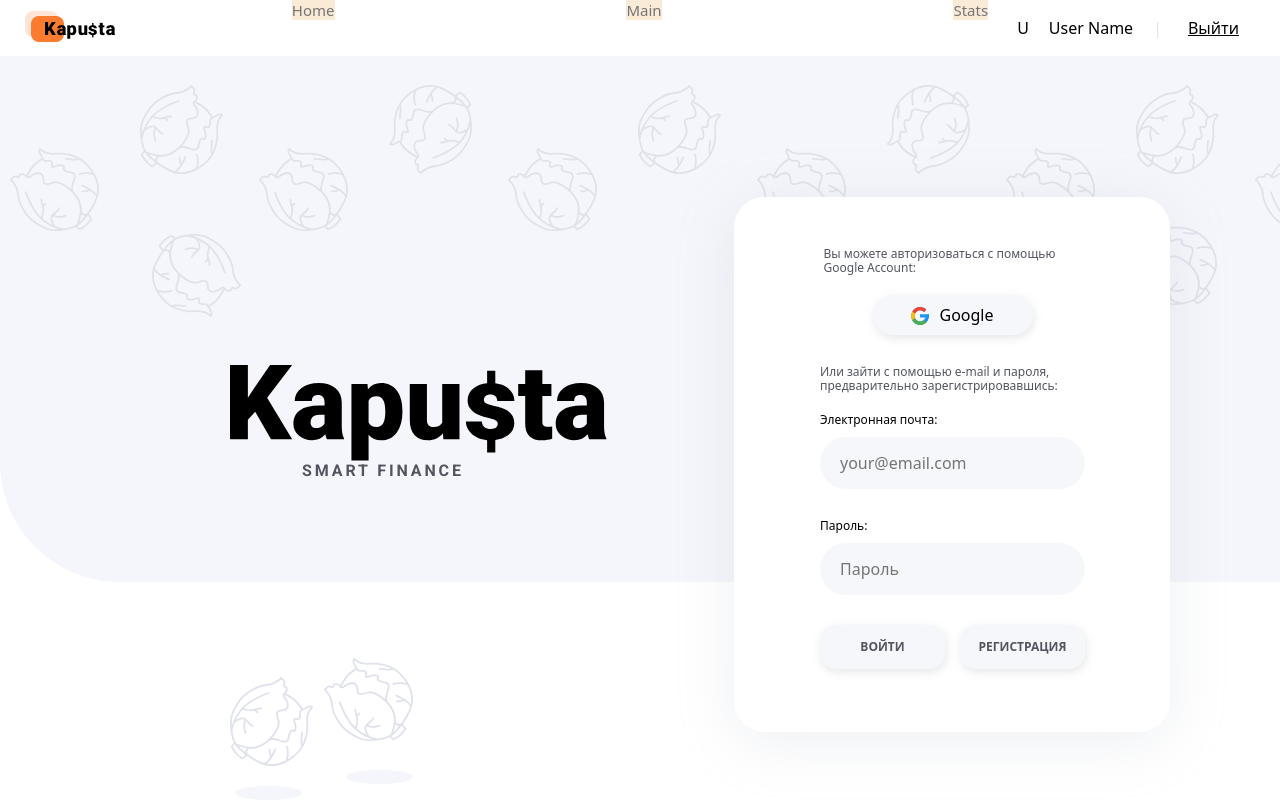
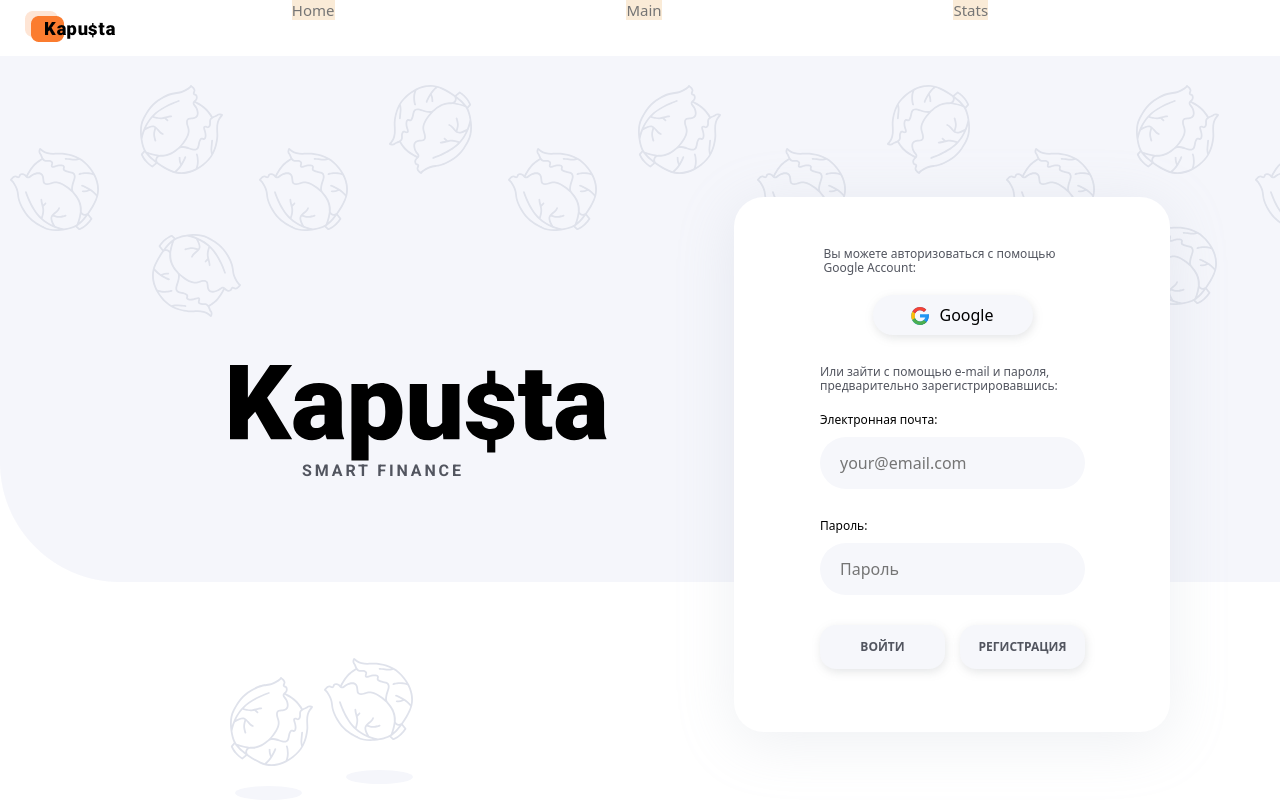
Before and after one commit to Oleh-Mohylnyi/kapusta-bl3-front, a React (Create React App) app: page / in a window 1280 px wide. Built offline with nearby package versions, Linux system fonts and the light colour scheme.

Commit message:
logout-button

```diff
--- a/src/components/ButtonLogout/ButtonLogout.js
+++ b/src/components/ButtonLogout/ButtonLogout.js
@@ -2,11 +2,7 @@
 
 export default function button({ title, handleClick, type }) {
   return (
-    <button
-      type={type}
-      className={styles.button}
-      // onClick={handleClick()}
-    >
+    <button type={type} className={styles.button} onClick={handleClick()}>
       {title}
     </button>
   );
--- a/src/components/Header/Header.js
+++ b/src/components/Header/Header.js
@@ -1,12 +1,12 @@
-// import { useSelector } from "react-redux";
+import { useSelector } from "react-redux";
 import UserMenu from "../UserMenu/UserMenu";
-// import { getIsAuth } from "../../redux/auth/selectors";
+import { getIsAuth } from "../../redux/auth/selectors";
 import { NavLink } from "react-router-dom";
 import logo from "../../images/logo-header.png";
 import styles from "./headers.module.scss";
 
 export default function Header() {
-  // const isAuth = useSelector(getIsAuth);
+  const isAuth = useSelector(getIsAuth);
 
   return (
     <div className={styles.container}>
@@ -14,8 +14,7 @@
         <NavLink to="/" className={styles.logoLink}>
           <img src={logo} alt="" width="90" className={styles.logo} />
         </NavLink>
-        {/* {isAuth ? <UserMenu /> : <></>} */}
-        <UserMenu></UserMenu>
+        {isAuth ? <UserMenu /> : <></>}
       </header>
     </div>
   );
--- a/src/components/IconLogout/IconLogout.js
+++ b/src/components/IconLogout/IconLogout.js
@@ -4,14 +4,11 @@
 export default function IconLogout({ handleClick }) {
   return (
     <>
-      <svg
-        width="16"
-        height="16"
-        className={styles.icon}
-        // onClick={handleClick()}
-      >
-        <use href={`${sprite}#logout-icon`}></use>
-      </svg>
+      <div className={styles.icon_container} onClick={handleClick()}>
+        <svg width="16" height="16" className={styles.icon}>
+          <use href={`${sprite}#logout-icon`}></use>
+        </svg>
+      </div>
     </>
   );
 }
--- a/src/components/IconLogout/IconLogout.module.scss
+++ b/src/components/IconLogout/IconLogout.module.scss
@@ -8,7 +8,7 @@
 }
 
 @media screen and (min-width: 768px) {
-  .icon {
+  .icon_container {
     display: none;
   }
 }
--- a/src/components/UserMenu/UserMenu.js
+++ b/src/components/UserMenu/UserMenu.js
@@ -1,21 +1,18 @@
-
-// import { useDispatch, useSelector } from "react-redux";
-// import { logout } from "../../redux/auth/operations";
+import { useDispatch } from "react-redux";
+import { logout } from "../../redux/auth/operations";
 // import { getUserName } from "../../redux/auth/selectors";
 import Button from "../ButtonLogout/ButtonLogout";
 import IconLogout from "../IconLogout/IconLogout";
 import styles from "./userMenu.module.scss";
 
 export default function UserMenu() {
+  const dispatch = useDispatch();
   // const name = useSelector(getUserName);
-  // const dispatch = useDispatch();
+  // const avatar = useSelector(getUserAvatar);
 
-  // const avatar = useSelector(getUserAvatar);
-  // const dispatch = useDispatch();
-
-  // const handleLogout = () => {
-  //   dispatch(logout());
-  // };
+  const handleLogout = () => {
+    dispatch(logout());
+  };
 
   return (
     <div className={styles.item}>
@@ -24,11 +21,8 @@
         <span className={styles.name}>{/*name*/}User Name</span>
         <span className={styles.vector}>|</span>
       </div>
-      <IconLogout></IconLogout>
-      <Button
-        title="Выйти"
-        /*handleClick={() => handleLogout}*/ type="button"
-      />
+      <IconLogout handleClick={() => handleLogout}></IconLogout>
+      <Button title="Выйти" handleClick={() => handleLogout} type="button" />
     </div>
-  )
+  );
 }
```
